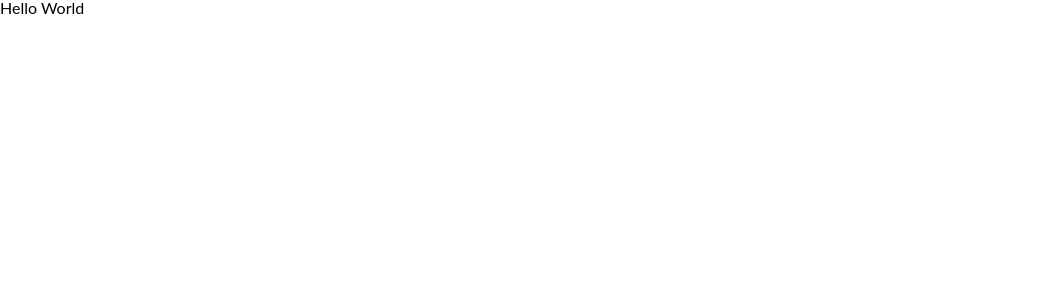
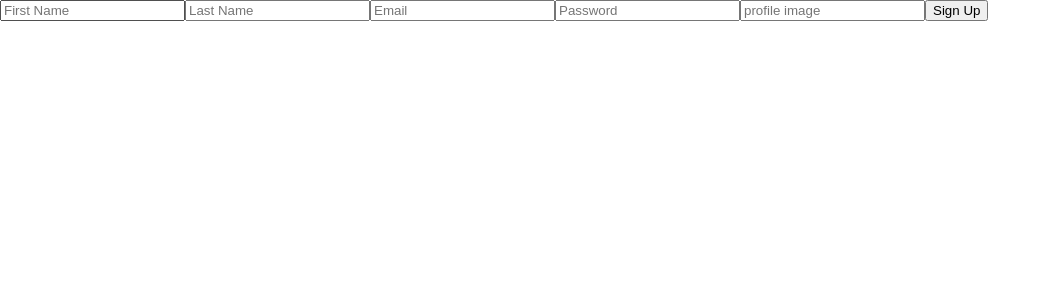
Before and after one commit to victorHL99/house-for-you-front, a React (Create React App) app: page /signup in a window 1280 px wide. Shown: the top 300 px of the page, without its empty margins (0-1051 px from the left). Built offline with nearby package versions, Linux system fonts and the light colour scheme.

Commit message:
:sparkles: feat: create skeleton for signup page

```diff
--- a/package.json
+++ b/package.json
@@ -6,6 +6,7 @@
     "@testing-library/jest-dom": "^5.16.5",
     "@testing-library/react": "^13.4.0",
     "@testing-library/user-event": "^13.5.0",
+    "axios": "^0.27.2",
     "react": "^18.2.0",
     "react-dom": "^18.2.0",
     "react-router-dom": "^6.4.1",
--- a/src/components/App.js
+++ b/src/components/App.js
@@ -6,12 +6,14 @@ import { ThemeProvider } from 'styled-components';
 import GlobalStyle from '../styles/globalStyle';
 import theme from '../styles/theme';
 
+import Routes from '../routes/Routes';
+
 export default function App() {
   return (
     <ThemeProvider theme={theme}>
       <BrowserRouter>
         <GlobalStyle />
-        <h1>Hello World</h1>
+        <Routes />
       </BrowserRouter>
     </ThemeProvider>
   );
--- /dev/null
+++ b/src/pages/Signup.js
@@ -0,0 +1,68 @@
+/* eslint-disable react/react-in-jsx-scope */
+/* eslint-disable react/jsx-filename-extension */
+
+import { useState } from 'react';
+// import { Link, useNavigate } from 'react-router-dom';
+// import axios from 'axios';
+
+export default function Signup() {
+  const [userSignup, setUserSignup] = useState({
+    name: '',
+    lastName: '',
+    email: '',
+    password: '',
+    profileImage: '',
+  });
+
+  return (
+    <form onSubmit={console.log(userSignup)}>
+      <input
+        type="text"
+        name="name"
+        id="name"
+        required
+        placeholder="First Name"
+        onChange={e => setUserSignup({ ...userSignup, name: e.target.value })}
+      />
+      <input
+        type="text"
+        name="lastName"
+        id="lastName"
+        required
+        placeholder="Last Name"
+        onChange={e =>
+          setUserSignup({ ...userSignup, lastName: e.target.value })
+        }
+      />
+      <input
+        type="text"
+        name="email"
+        id="email"
+        required
+        placeholder="Email"
+        onChange={e => setUserSignup({ ...userSignup, email: e.target.value })}
+      />
+      <input
+        type="password"
+        name="password"
+        id="password"
+        required
+        placeholder="Password"
+        onChange={e =>
+          setUserSignup({ ...userSignup, password: e.target.value })
+        }
+      />
+      <input
+        type="url"
+        name="profileImage"
+        id="profileImage"
+        required
+        placeholder="profile image"
+        onChange={e =>
+          setUserSignup({ ...userSignup, profileImage: e.target.value })
+        }
+      />
+      <button type="submit">Sign Up</button>
+    </form>
+  );
+}
--- /dev/null
+++ b/src/routes/Routes.js
@@ -0,0 +1,17 @@
+/* eslint-disable react/jsx-filename-extension */
+import React from 'react';
+import { Routes, Route } from 'react-router-dom';
+
+import Signup from '../pages/Signup';
+
+export default function Router() {
+  return (
+    <Routes>
+      {/* TODO create Signup */}
+      {/* TODO create Login */}
+
+      <Route path="/signup" element={<Signup />} />
+      {/* <Route path="/login" element={<Login />} /> */}
+    </Routes>
+  );
+}
```
Also changed, not shown: 1 other file (tests, documents, lock files or other folders).
